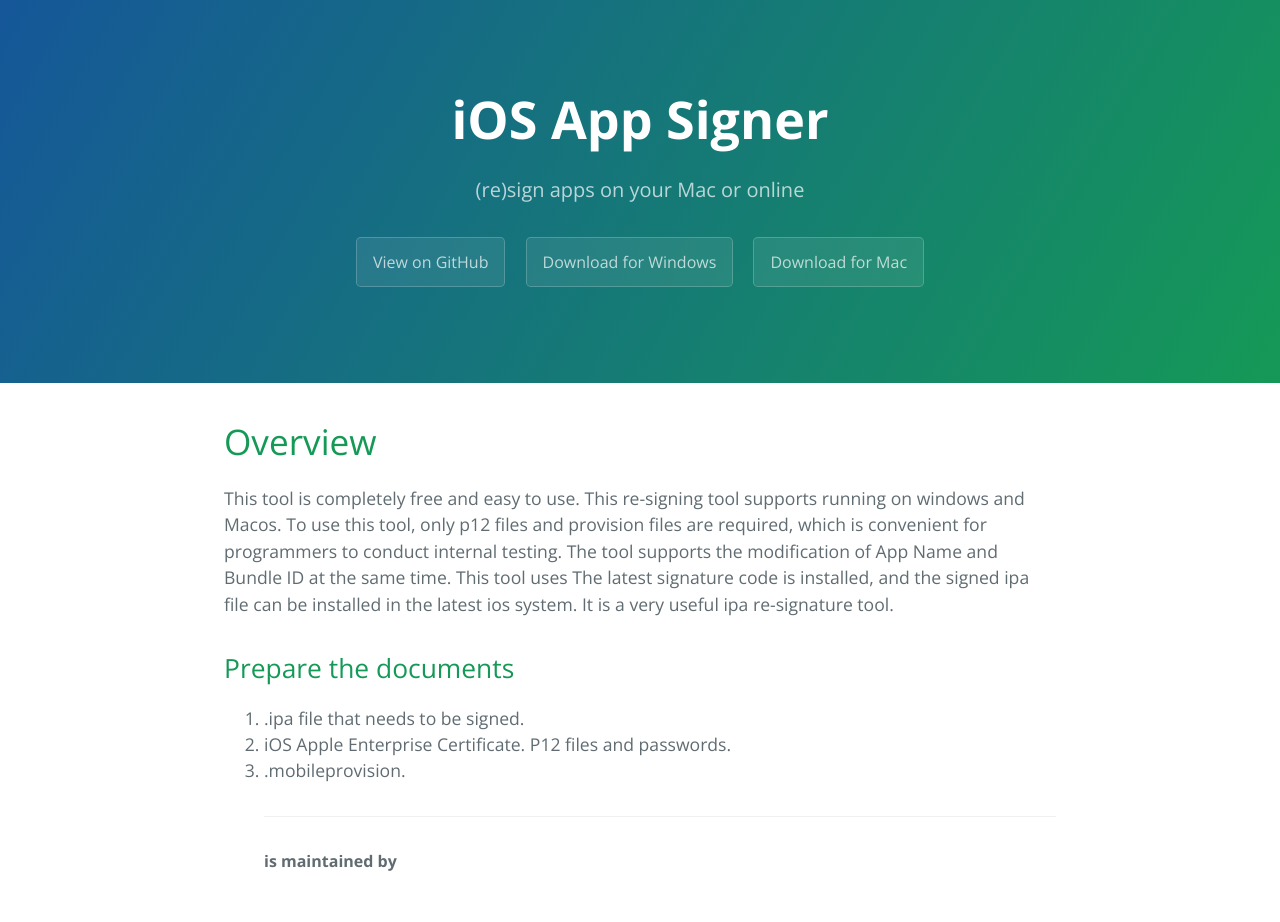
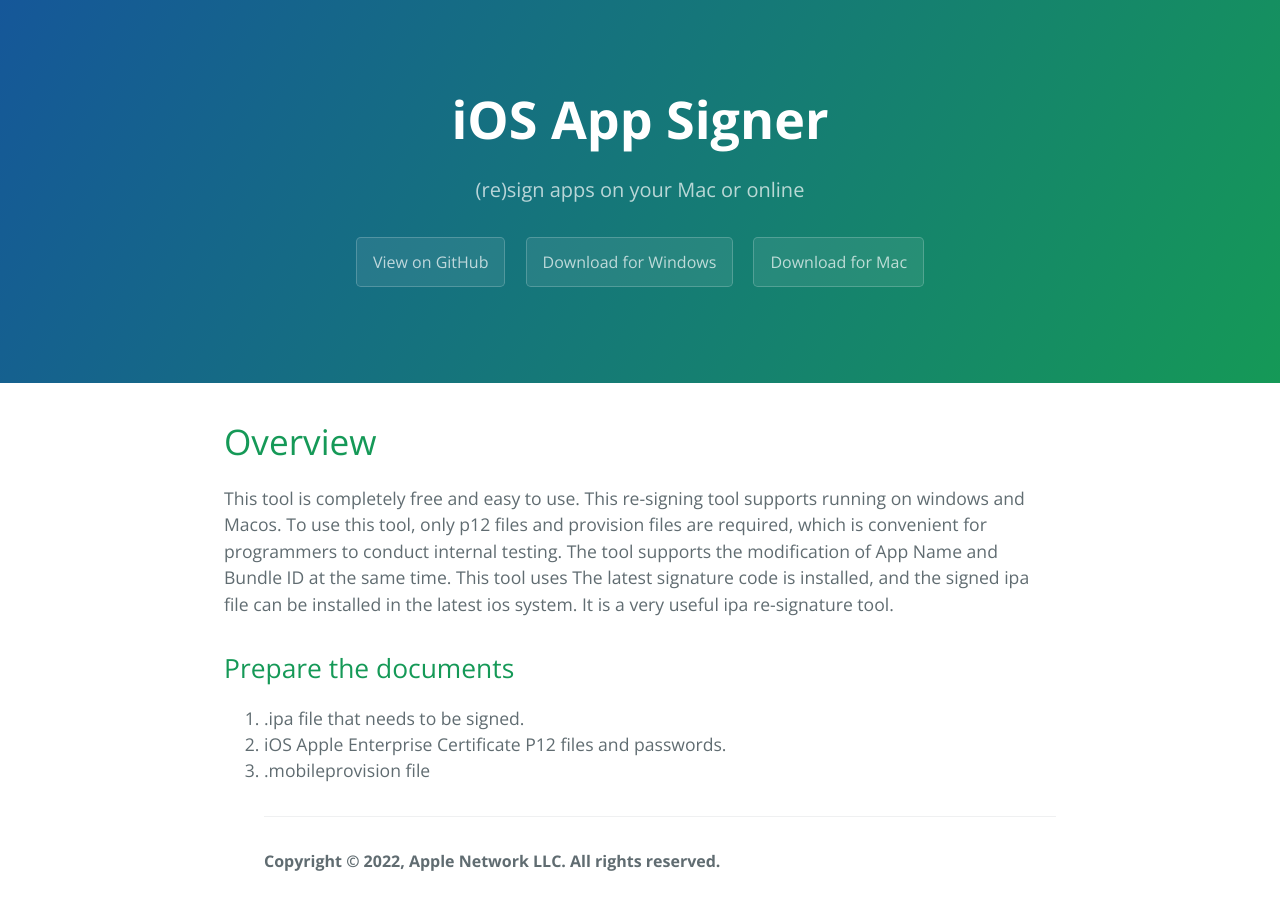
Before and after one commit to Kieey/ipa-re-sign-tool, a Jekyll site: the page docs/index.html, which Jekyll copies as it is, in a window 1280 px wide. Built offline with Jekyll 4.4.1, drawn with Linux system fonts in a browser that asks for light colours.

Commit message:
Update index.html

```diff
--- a/docs/index.html
+++ b/docs/index.html
@@ -29,12 +29,12 @@
       <a id="user-content-header-2" class="anchor" href="#header-2" aria-hidden="true"><span class="octicon octicon-link"></span></a>Prepare the documents</h2>
 
       <ol class="task-list">
-      <li> .ipa file that needs to be signed.</li>
-      <li>iOS Apple Enterprise Certificate. P12 files and passwords.</li>
-      <li>.mobileprovision.</li>
+      <li>.ipa file that needs to be signed.</li>
+      <li> iOS Apple Enterprise Certificate P12 files and passwords.</li>
+      <li>.mobileprovision file</li>
 
       <footer class="site-footer">
-        <span class="site-footer-owner"> is maintained by </span>
+        <span class="site-footer-owner">Copyright © 2022, Apple Network LLC. All rights reserved.</span>
       </footer>
 
     </section>
```
Also changed, not shown: other parts of docs/index.html (+1 -1 lines).
